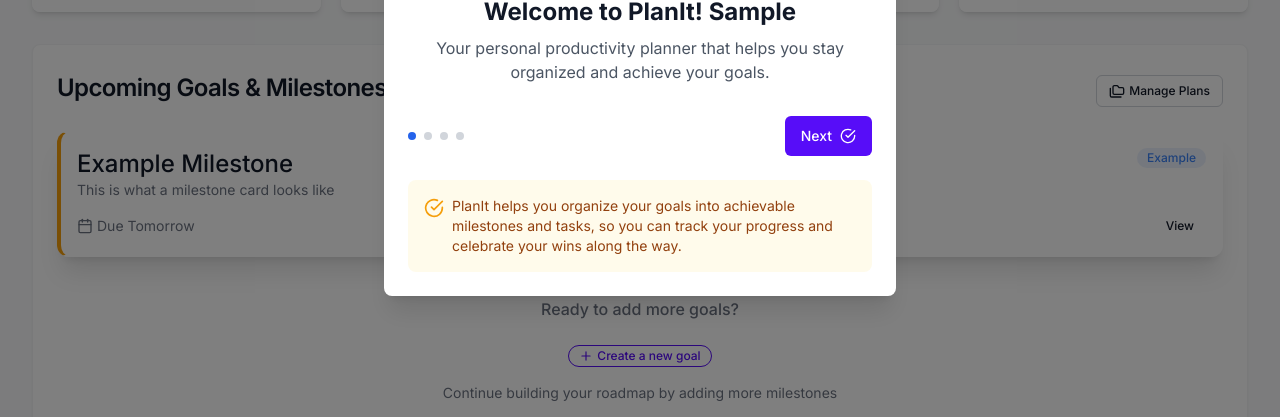
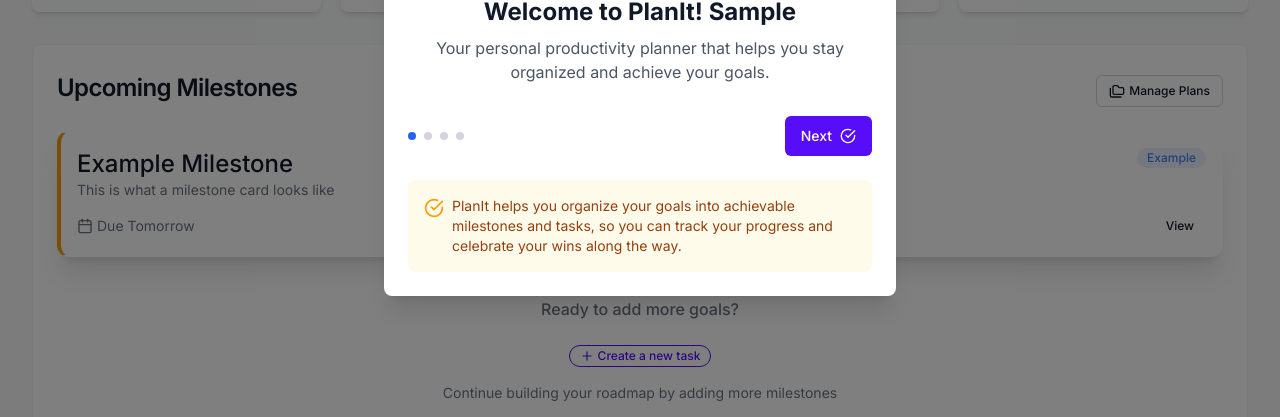
Before and after one commit to pravinpaudel/planit, a React (Vite) app in the folder frontend/: page /dashboard in a window 1280 px wide. Shown: the part 306-723 px from the top of the page. Built offline with nearby package versions, Linux system fonts and the light colour scheme; no server answers; sample sign-in values are in the browser's storage.

Commit message:
feat: update dashboard and plans pages for improved clarity in titles and status messages

```diff
--- a/frontend/src/pages/dashboard/DashboardPage.tsx
+++ b/frontend/src/pages/dashboard/DashboardPage.tsx
@@ -150,7 +150,7 @@
           >
             <Card className="col-span-1 md:col-span-2">
               <CardHeader className="flex flex-row items-center justify-between">
-                <CardTitle>Upcoming Goals & Milestones</CardTitle>
+                <CardTitle>Upcoming Milestones</CardTitle>
                 <Link to="/plans">
                   <Button variant="outline" size="sm" className="h-8 gap-1">
                     <Folders className="h-4 w-4" />
@@ -190,7 +190,7 @@
                       onClick={handleOpenModal}
                     >
                       <Plus className="h-3.5 w-3.5 mr-1" />
-                      Create a new goal
+                      Create a new task
                     </Badge>
                   </div>
                   <p className="text-sm">
--- a/frontend/src/pages/plans/PlansPage.tsx
+++ b/frontend/src/pages/plans/PlansPage.tsx
@@ -284,7 +284,7 @@
                               <div className="flex items-center gap-4">
                                 <div className="flex items-center">
                                   <div className="h-3 w-3 rounded-full bg-green-500 mr-1.5"></div>
-                                  <span className="text-xs text-gray-600 dark:text-gray-300">{progress.completed} Complete</span>
+                                  <span className="text-xs text-gray-600 dark:text-gray-300">{progress.completed} Completed</span>
                                 </div>
                                 <div className="flex items-center">
                                   <div className="h-3 w-3 rounded-full bg-gray-300 dark:bg-gray-600 mr-1.5"></div>
```
